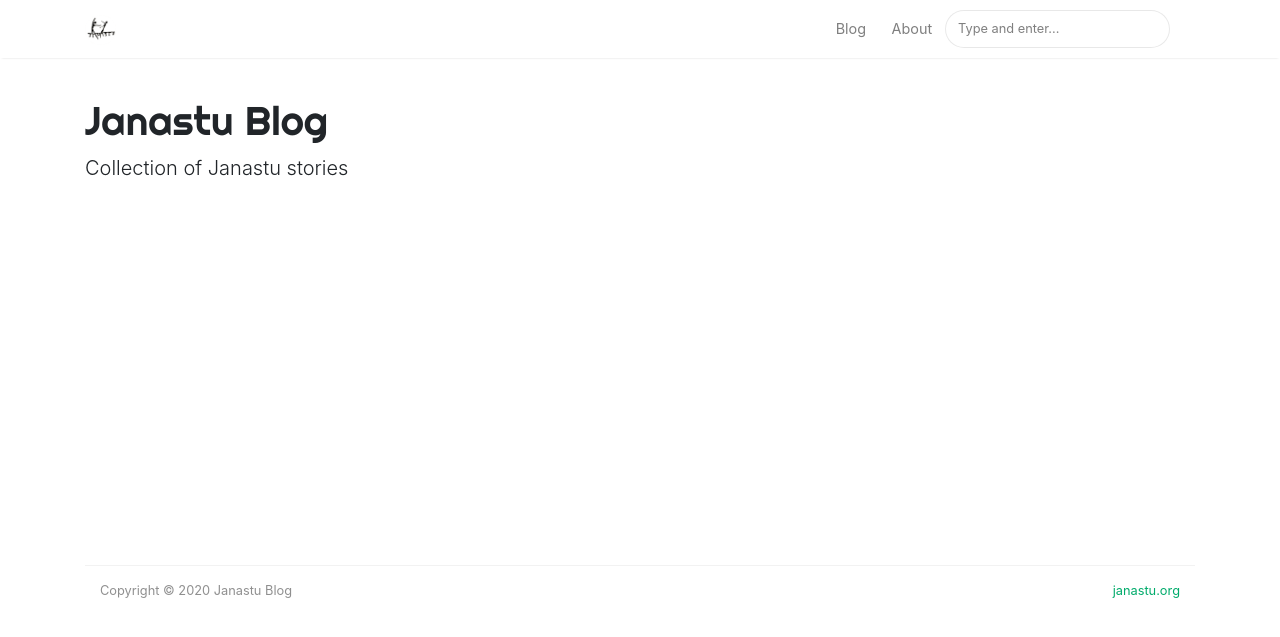
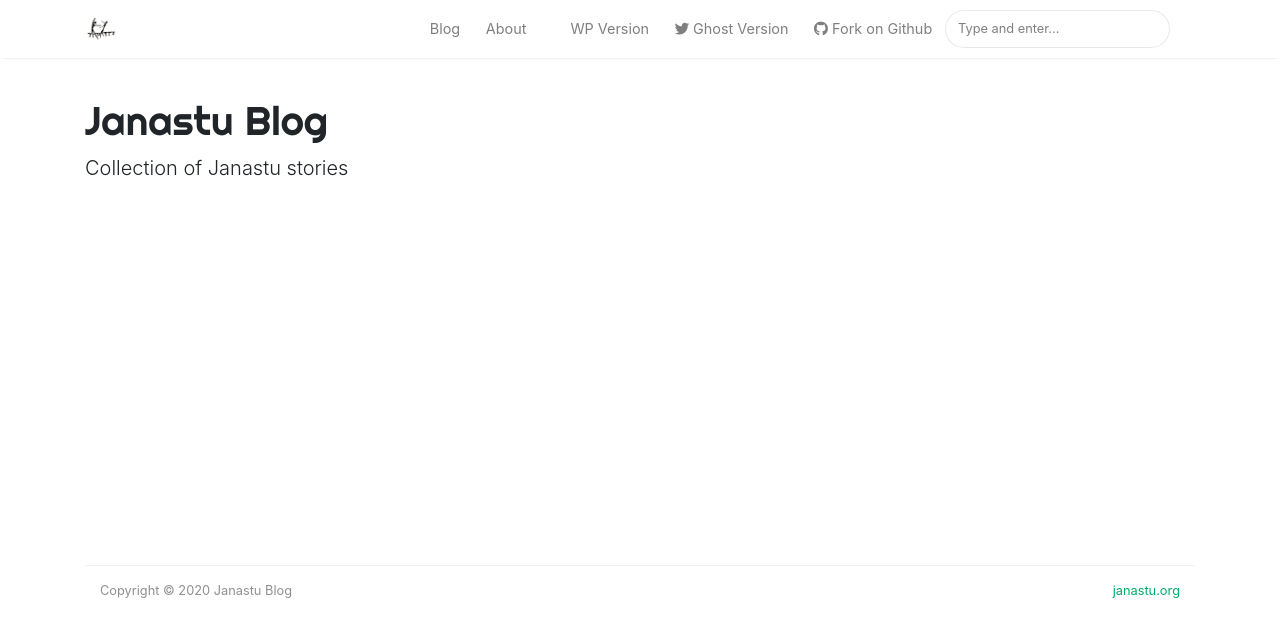
Before and after one commit to janastu/blog.janastu.org, a Jekyll site: the page built from _pages/tags.md, in a window 1280 px wide. Shown: the top 637 px of the page. Built offline with Jekyll 4.4.1, drawn with Linux system fonts in a browser that asks for light colours; nearby versions of some CDN libraries.

Commit message:
social links and rss feed

```diff
--- a/_layouts/default.html
+++ b/_layouts/default.html
@@ -78,19 +78,19 @@
 
                 <!--li class="nav-item">
                 <a target="_blank" class="nav-link" href="https://bootstrapstarter.com/bootstrap-templates/template-mediumish-bootstrap-jekyll/"> Docss</a>
+                </li-->
+
+                <li class="nav-item">
+                <a target="_blank" class="nav-link" href="/feed.xml"><i class="fab fa-rss"></i> WP Version</a>
                 </li>
 
                 <li class="nav-item">
-                <a target="_blank" class="nav-link" href="https://www.wowthemes.net/themes/mediumish-wordpress/"><i class="fab fa-wordpress-simple"></i> WP Version</a>
+                <a target="_blank" class="nav-link" href="https://twitter.com/servelots"><i class="fab fa-twitter"></i> Ghost Version</a>
                 </li>
 
                 <li class="nav-item">
-                <a target="_blank" class="nav-link" href="https://www.wowthemes.net/themes/mediumish-ghost/"><i class="fab fa-snapchat-ghost"></i> Ghost Version</a>
+                <a target="_blank" class="nav-link" href="https://github.com/janastu/blog.janastu.org"><i class="fab fa-github"></i> Fork on Github</a>
                 </li>
-
-                <li class="nav-item">
-                <a target="_blank" class="nav-link" href="https://github.com/wowthemesnet/mediumish-theme-jekyll"><i class="fab fa-github"></i> Fork on Github</a>
-                </li-->
 
                 {% include search-lunr.html %}
 
```
